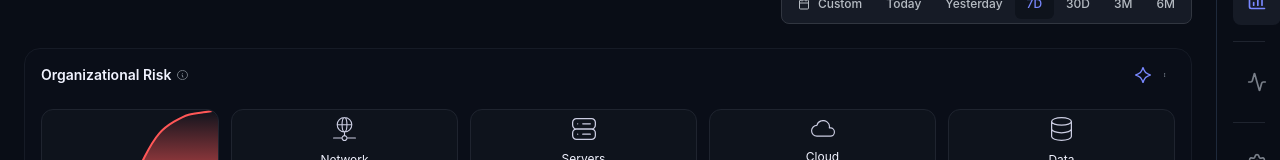
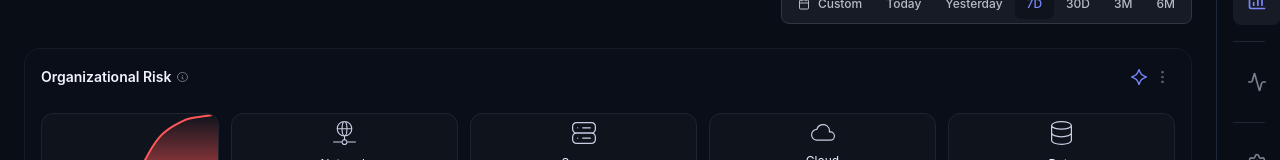
Before and after one commit to abdulmajeed33/react-trial, a React (Vite) app: page / in a window 1280 px wide. Shown: the part 120-280 px from the top of the page. Built offline with nearby package versions, Linux system fonts and the light colour scheme.

Commit message:
Update ChartHeader component styling by adjusting button size and icon dimensions for improved user interaction and visual consistency.

```diff
--- a/src/components/ui-components/ChartHeader.tsx
+++ b/src/components/ui-components/ChartHeader.tsx
@@ -68,11 +68,11 @@ export function ChartHeader({
         {showMore && defaultMenuItems.length > 0 && (
           <DropdownMenu>
             <DropdownMenuTrigger asChild>
-              <button className="w-5 h-5 flex items-center justify-center hover:bg-background-dark-neutral-three rounded p-1">
+              <button className="w-6 h-6 flex items-center justify-center hover:bg-background-dark-neutral-three rounded p-1 transition-colors">
                 <img
                   src="/icons/more-icon.svg"
                   alt="More options"
-                  className="w-[1.25px] h-[10px] object-contain"
+                  className="w-3 h-3 object-contain opacity-70 hover:opacity-100 transition-opacity"
                 />
               </button>
             </DropdownMenuTrigger>
```
